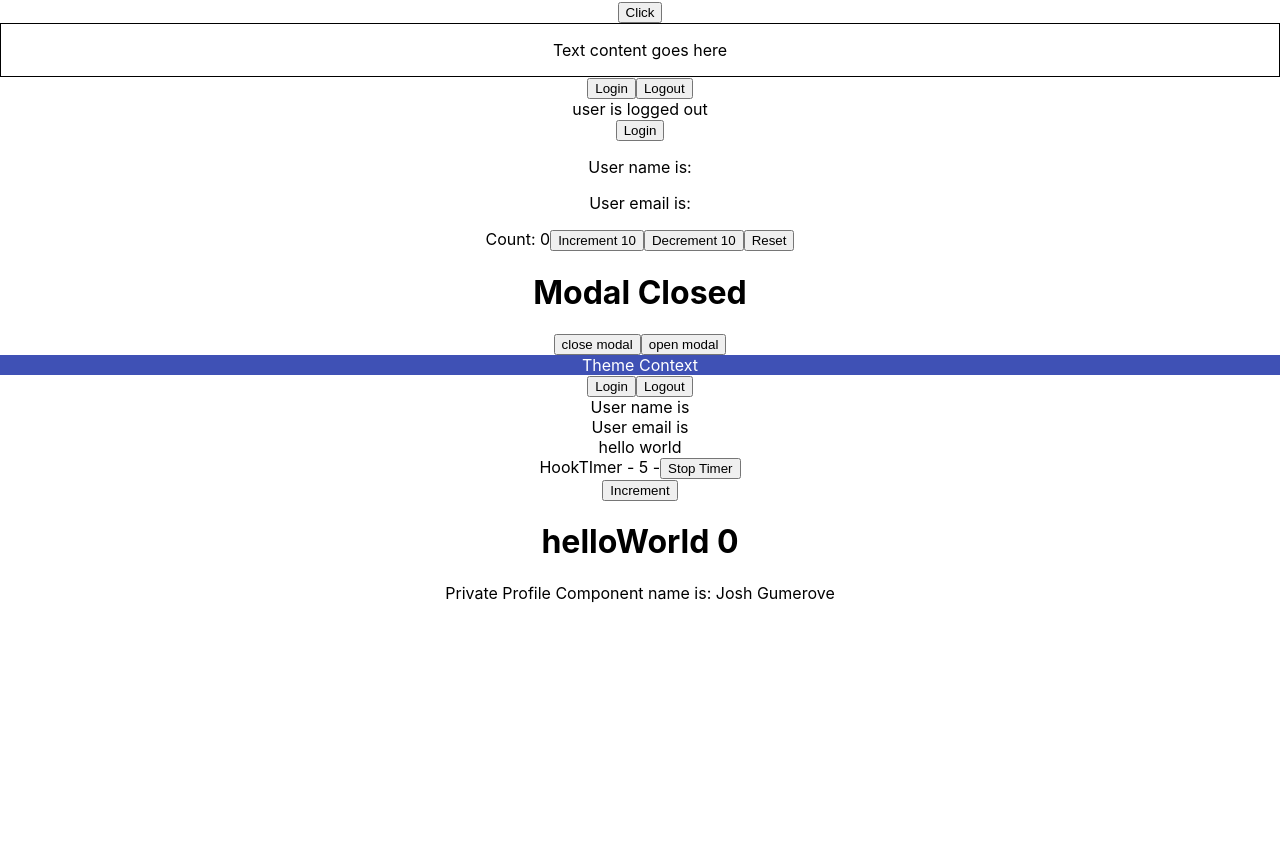
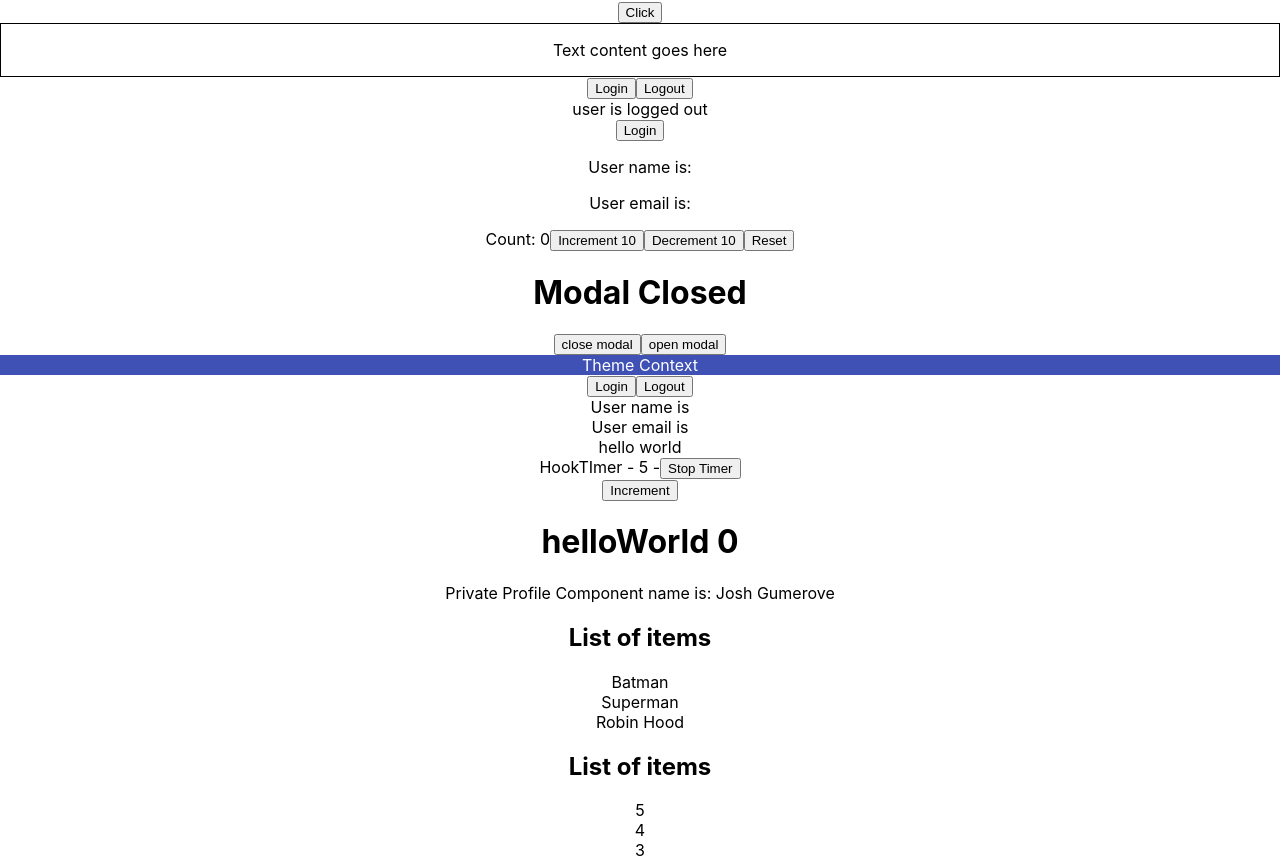
Before and after one commit to joshgumerove/react-typescript-demo, a React (Create React App) app: page / in a window 1280 px wide. Shown: the part 443-1303 px from the top of the page. Before the commit the page ends 1046 px from the top, so only its background shows below. Built offline with nearby package versions, Linux system fonts and the light colour scheme.

Commit message:
typescript generics

```diff
--- a/src/App.tsx
+++ b/src/App.tsx
@@ -22,6 +22,7 @@ import { MutableRef } from "./components/ref/MutableRef";
 import { Counter as ClassCounter } from "./components/class/Counter";
 import { Profile } from "./components/auth/Profile";
 import { Private } from "./components/auth/Private";
+import { List } from "./components/generics/List";
 
 function App() {
   const [value, setValue] = useState<string>("");
@@ -62,10 +63,22 @@ function App() {
       <MutableRef />
       <ClassCounter message="helloWorld" />
       <Private isLoggedIn={true} component={Profile} />
+      <List
+        items={["Batman", "Superman", "Robin Hood"]}
+        onClick={(item) => console.log(item)}
+      />
+      <List items={[5, 4, 3]} onClick={(item) => console.log(item)} />
+      {/* <List
+        items={[
+          { first: "Bruce", last: "Wayne" },
+          { first: "Clark", last: "Kent" },
+        ]}
+        onClick={(item) => console.log(item)}
+      /> */}
     </div>
   );
 }
 
-// on lesson 18: https://www.youtube.com/watch?v=qvdnTfyv7y8&list=PLC3y8-rFHvwi1AXijGTKM0BKtHzVC-LSK&index=18
+// on lesson 20: https://www.youtube.com/watch?v=yqn9Fkv7f2M&list=PLC3y8-rFHvwi1AXijGTKM0BKtHzVC-LSK&index=20
 
 export default App;
--- /dev/null
+++ b/src/components/generics/List.tsx
@@ -0,0 +1,19 @@
+import React from "react";
+import { ListProps } from "./types";
+
+const List = <T extends string | number>({ items, onClick }: ListProps<T>) => {
+  return (
+    <div>
+      <h2>List of items</h2>
+      {items.map((item, index) => {
+        return (
+          <div key={index} onClick={() => onClick(item)}>
+            {item}
+          </div>
+        );
+      })}
+    </div>
+  );
+};
+
+export { List };
--- /dev/null
+++ b/src/components/generics/types.ts
@@ -0,0 +1,6 @@
+type ListProps<T> = {
+  items: T[];
+  onClick: (value: T) => void;
+};
+
+export type { ListProps };
```
